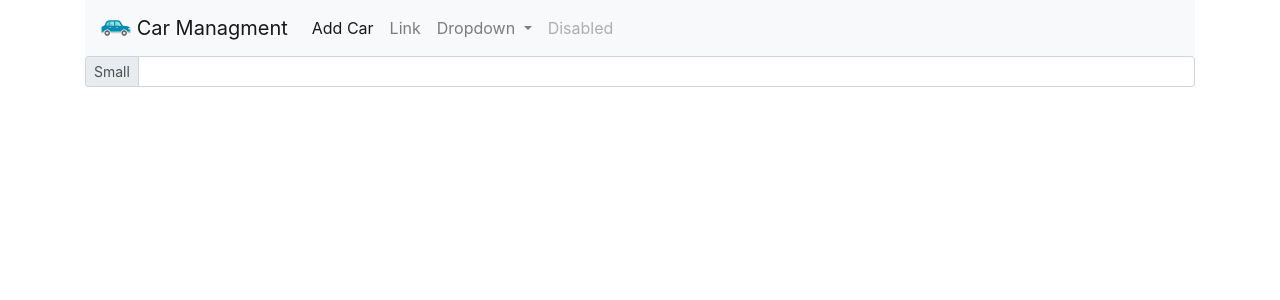
After one commit to AndriiVoitovych/CarProject, a Django app: template CarManagment/templates/includes/add_car.html in a window 1280 px wide. The commit adds this page. Shown: the top 300 px of the page. Run offline with Django 3.2, Linux system fonts and the light colour scheme; the template is opened without the code that fills it, so the values that code supplies are empty; some libraries are stand-ins or nearby versions.

Commit message:
Add html files

```diff
--- /dev/null
+++ b/CarManagment/templates/includes/add_car.html
@@ -0,0 +1,9 @@
+{% extends 'wrapper.html' %}
+{% block content %}
+<div class="input-group input-group-sm mb-3">
+    <div class="input-group-prepend">
+        <span class="input-group-text" id="inputGroup-sizing-sm">Small</span>
+    </div>
+    <input type="text" class="form-control" aria-label="Sizing example input" aria-describedby="inputGroup-sizing-sm">
+</div>
+{% endblock %}
--- a/CarManagment/templates/includes/top_menu.html
+++ b/CarManagment/templates/includes/top_menu.html
@@ -11,7 +11,7 @@
         <div class="collapse navbar-collapse" id="navbarSupportedContent">
           <ul class="navbar-nav mr-auto">
             <li class="nav-item active">
-              <a class="nav-link" href="#">Home <span class="sr-only">(current)</span></a>
+              <a class="nav-link" href="add_car.html">Add Car <span class="sr-only">(current)</span></a>
             </li>
             <li class="nav-item">
               <a class="nav-link" href="#">Link</a>
--- a/CarManagment/urls.py
+++ b/CarManagment/urls.py
@@ -3,5 +3,5 @@ from . import views
 
 urlpatterns = [
     url('', views.index, name='index'),
-    url('xc', views.newCar, name='newCar'),
+    url(r'^addCar/$', views.addCar, name='addCar'),
 ]
--- a/CarManagment/views.py
+++ b/CarManagment/views.py
@@ -11,5 +11,5 @@ def index(request):
     }
     return HttpResponse(template.render(context, request))
 
-def newCar(request):
-    return HttpResponse(request, 'newCar.html')
+def addCar(request):
+    return HttpResponse(request, 'add_car.html')
--- a/CarNew/urls.py
+++ b/CarNew/urls.py
@@ -19,6 +19,5 @@ from django.contrib import admin
 
 urlpatterns = [
     url('', include('CarManagment.urls')),
-    url('newCar/', include('CarManagment.urls')),
     url('admin/', admin.site.urls),
 ]
```
